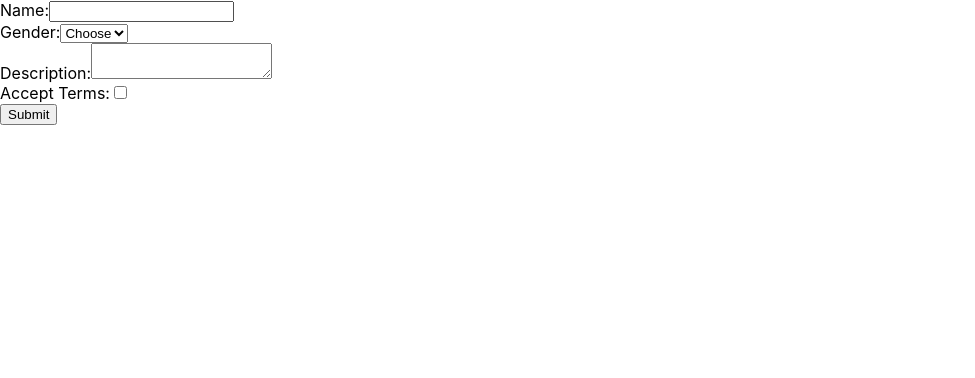
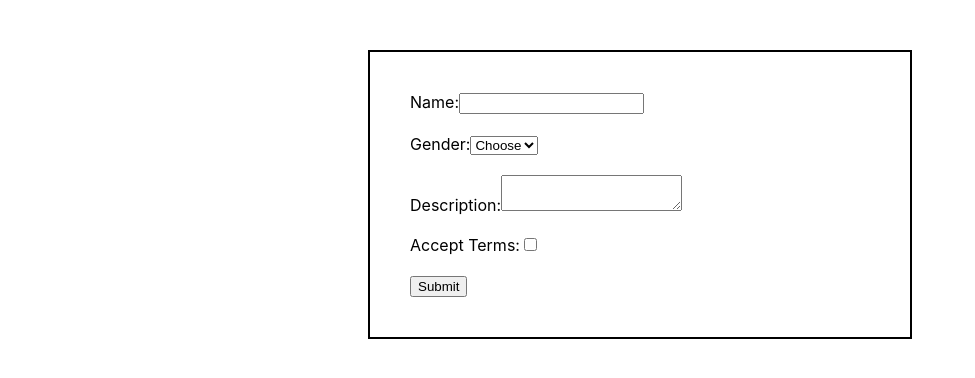
Before and after one commit to dhanasp/react-basic-app, a React (Create React App) app: page / in a window 1280 px wide. Shown: the top 378 px of the page, without its empty margins (0-975 px from the left). Built offline with nearby package versions, Linux system fonts and the light colour scheme.

Commit message:
Apply little css to form

```diff
--- a/src/UserForm.js
+++ b/src/UserForm.js
@@ -9,14 +9,13 @@ class UserForm extends Component {
     render() {
         return <form onSubmit={this.handleSubmit}>
             <div>
-                <div>
                 <label>Name:
                     <input type="text" name="userName" value={this.state.userName} onChange={this.handleChange}/>
                 </label>
             </div>
             <div>
                 <label> Gender:
-                        <select value={this.state.gender} onChange={this.handleGenderChange}>
+                    <select name="gender" value={this.state.gender} onChange={this.handleChange}>
                         <option>Choose</option>
                         <option value="Male">Male</option>
                         <option value="Female">Female</option>
@@ -25,22 +24,26 @@ class UserForm extends Component {
             </div>
             <div>
                 <label>Description:
-                        <textarea value={this.state.description} onChange={this.handleDescriptionChange}/>
+                    <textarea name="description" value={this.state.description}
+                              onChange={this.handleChange}/>
                 </label>
             </div>
             <div>
                 <label> Accept Terms:
                     <input type="checkbox" name="acceptTerms" checked={this.state.acceptTerms}
-                               onChange={this.handleAcceptTermsChange}/>
+                           onChange={this.handleChange}/>
                 </label>
             </div>
+            <div>
                 <button type="submit">Submit</button>
             </div>
         </form>
     }
 
     handleChange = (event) => {
-        this.setState({[event.target.name]: event.target.value})
+        this.setState({
+            [event.target.name]: event.target.type === 'checkbox' ? event.target.checked : event.target.value
+        })
     }
 
     handleSubmit = (event) => {
@@ -56,10 +59,6 @@ class UserForm extends Component {
         this.setState({description: event.target.value})
     }
 
-    handleGenderChange = (event) => {
-        this.setState({gender: event.target.value})
-    }
-
     handleAcceptTermsChange = (event) => {
         this.setState({acceptTerms: event.target.checked})
     }
--- a/src/index.css
+++ b/src/index.css
@@ -1,13 +1,24 @@
 body {
-  margin: 0;
-  font-family: -apple-system, BlinkMacSystemFont, 'Segoe UI', 'Roboto', 'Oxygen',
+    margin: 0;
+    font-family: -apple-system, BlinkMacSystemFont, 'Segoe UI', 'Roboto', 'Oxygen',
     'Ubuntu', 'Cantarell', 'Fira Sans', 'Droid Sans', 'Helvetica Neue',
     sans-serif;
-  -webkit-font-smoothing: antialiased;
-  -moz-osx-font-smoothing: grayscale;
+    -webkit-font-smoothing: antialiased;
+    -moz-osx-font-smoothing: grayscale;
 }
 
 code {
-  font-family: source-code-pro, Menlo, Monaco, Consolas, 'Courier New',
+    font-family: source-code-pro, Menlo, Monaco, Consolas, 'Courier New',
     monospace;
 }
+
+form {
+    width: 500px;
+    margin: 50px auto;
+    border: 2px black solid;
+    padding: 20px;
+}
+
+form > div {
+    margin: 20px;
+}
```
Lines whose indentation alone changed are shown as unchanged.
